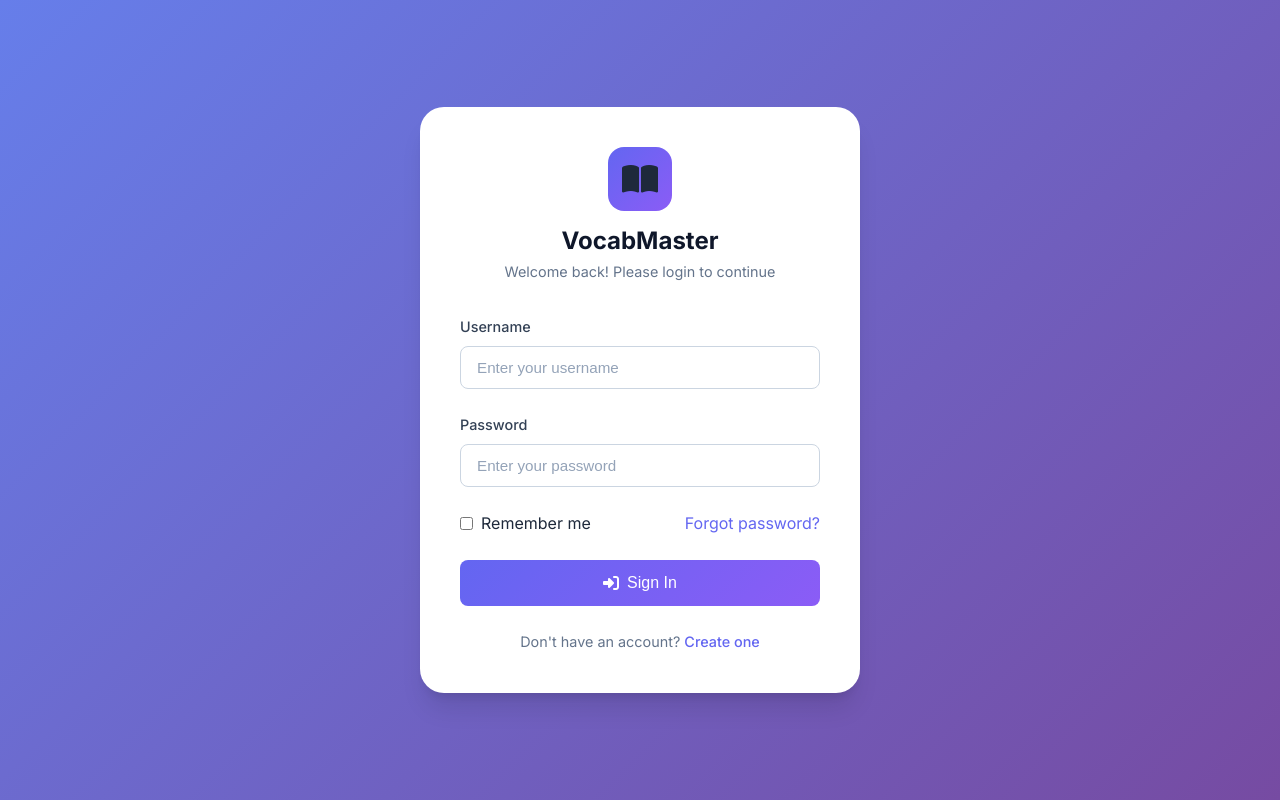
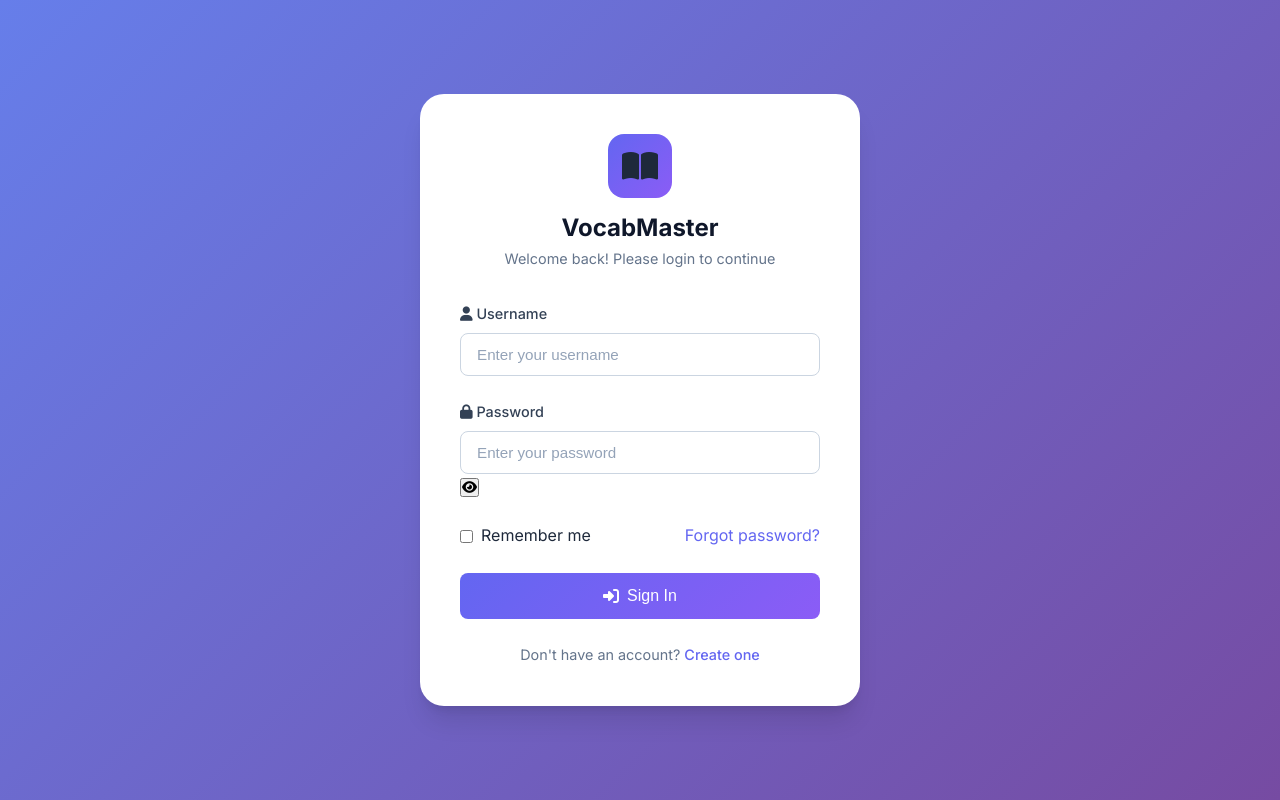
Before and after one commit to vannt010391/english-leanring, a Django app: page /login/ in a window 1280 px wide. Run offline with Django 4.2, Linux system fonts and the light colour scheme.

Commit message:
Add authentication check: redirect already logged in users to dashboard

```diff
--- a/vocab_project/templates/auth/login.html
+++ b/vocab_project/templates/auth/login.html
@@ -16,13 +16,22 @@
 
         <form class="auth-form" id="loginForm">
             <div class="form-group">
-                <label class="form-label" for="username">Username</label>
-                <input type="text" class="form-control" id="username" name="username" placeholder="Enter your username" required>
+                <label class="form-label" for="username">
+                    <i class="fas fa-user"></i> Username
+                </label>
+                <input type="text" class="form-control form-control-premium" id="username" name="username" placeholder="Enter your username" required>
             </div>
 
             <div class="form-group">
-                <label class="form-label" for="password">Password</label>
-                <input type="password" class="form-control" id="password" name="password" placeholder="Enter your password" required>
+                <label class="form-label" for="password">
+                    <i class="fas fa-lock"></i> Password
+                </label>
+                <div class="password-input-wrapper">
+                    <input type="password" class="form-control form-control-premium" id="password" name="password" placeholder="Enter your password" required>
+                    <button type="button" class="btn-password-toggle" id="togglePassword" onclick="togglePasswordVisibility()" title="Show/Hide password">
+                        <i class="fas fa-eye"></i>
+                    </button>
+                </div>
             </div>
 
             <div class="form-group d-flex justify-between align-center">
@@ -44,6 +53,22 @@
 </div>
 
 <script>
+function togglePasswordVisibility() {
+    const passwordInput = document.getElementById('password');
+    const toggleBtn = document.getElementById('togglePassword');
+    const icon = toggleBtn.querySelector('i');
+
+    if (passwordInput.type === 'password') {
+        passwordInput.type = 'text';
+        icon.classList.remove('fa-eye');
+        icon.classList.add('fa-eye-slash');
+    } else {
+        passwordInput.type = 'password';
+        icon.classList.remove('fa-eye-slash');
+        icon.classList.add('fa-eye');
+    }
+}
+
 document.getElementById('loginForm').addEventListener('submit', async function(e) {
     e.preventDefault();
 
@@ -68,6 +93,15 @@ document.getElementById('loginForm').addEventListener('submit', async function(e
         const data = await response.json();
 
         if (response.ok) {
+            // Check if already logged in
+            if (data.message === 'Already logged in') {
+                showToast('You are already logged in', 'info');
+                setTimeout(() => {
+                    window.location.href = data.redirect || '{% url "dashboard" %}';
+                }, 500);
+                return;
+            }
+
             // Show success icon
             submitBtn.innerHTML = '<i class="fas fa-check-circle"></i> Login successful!';
             submitBtn.style.backgroundColor = '#10b981';
@@ -80,7 +114,7 @@ document.getElementById('loginForm').addEventListener('submit', async function(e
 
             // Redirect after a short delay to show the success state
             setTimeout(() => {
-                window.location.href = '{% url "dashboard" %}';
+                window.location.href = data.redirect || '{% url "dashboard" %}';
             }, 500);
         } else {
             showToast(data.error || 'Login failed', 'error');
```
Also changed, not shown: vocab_project/accounts/views.py (+11 -1 lines).
